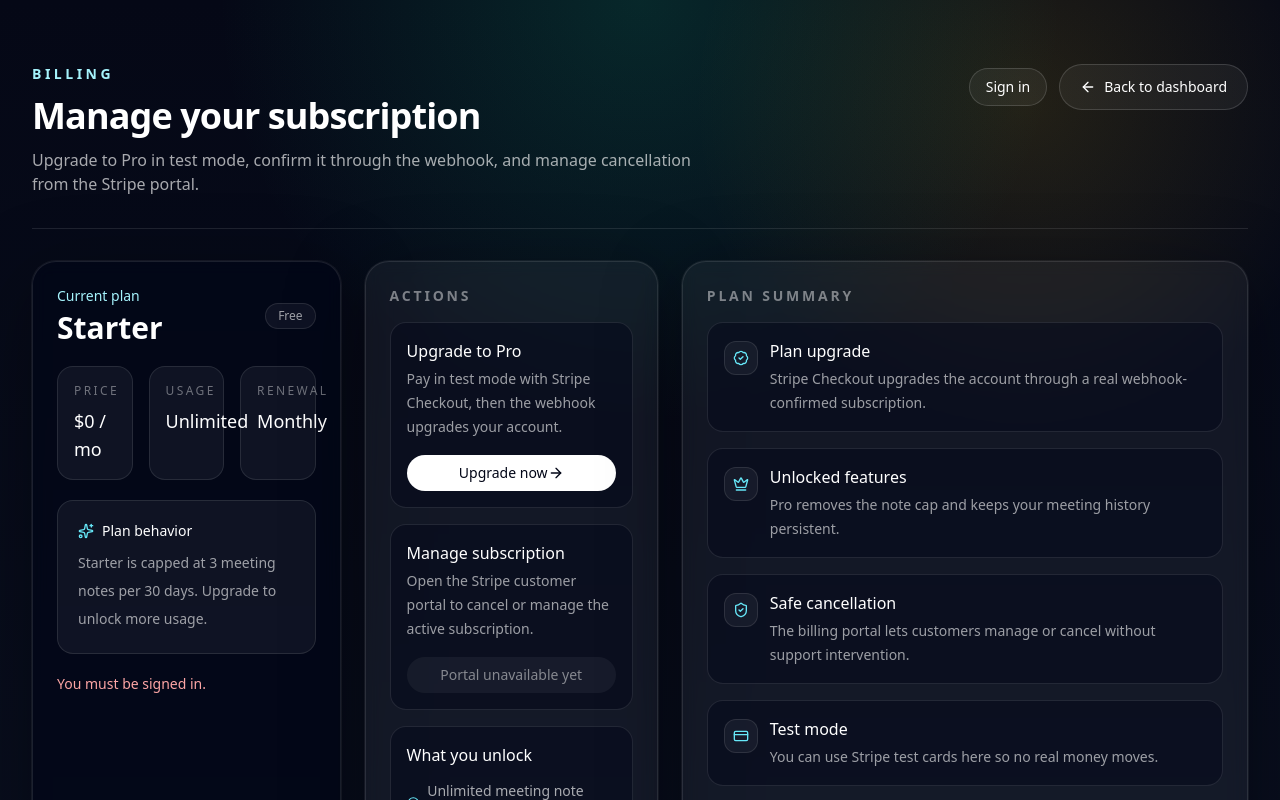
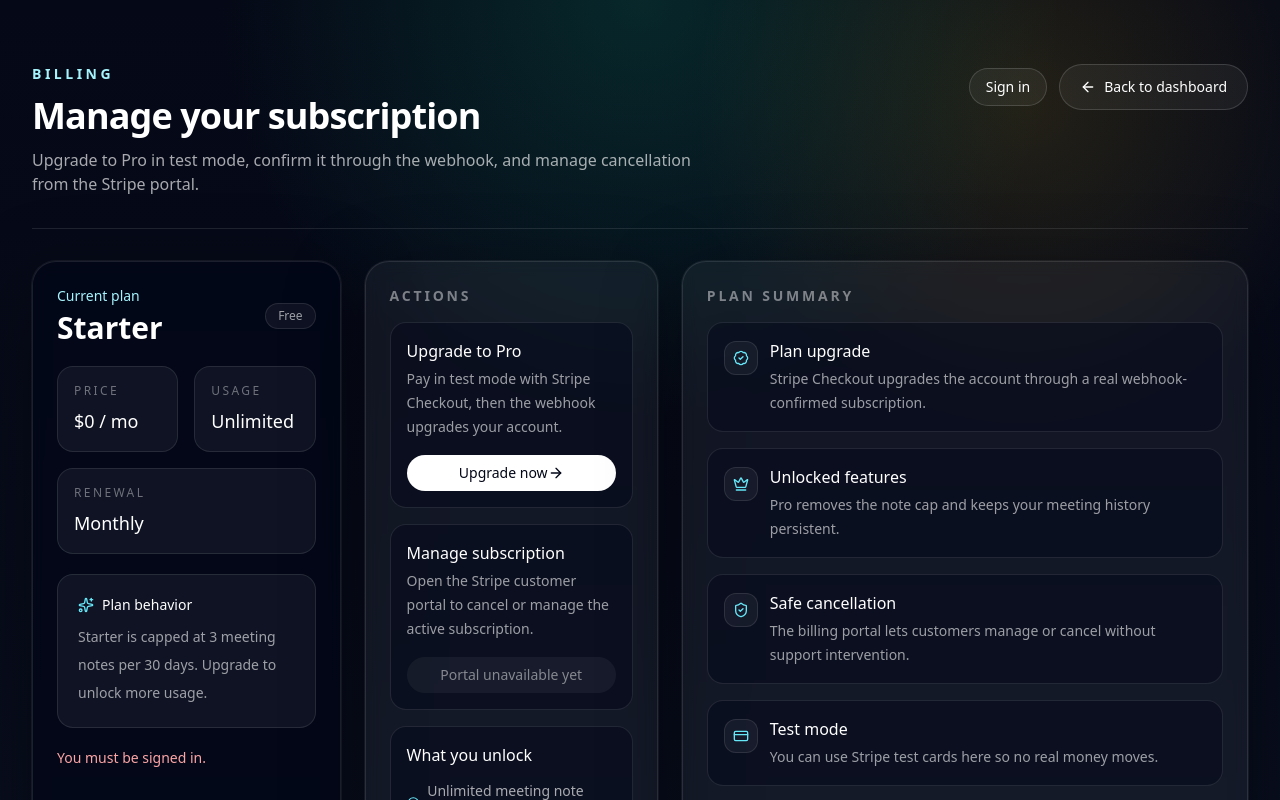
Before and after one commit to priya2001/AI-Meeting-Notes, a Next.js app: page /billing in a window 1280 px wide. Shown: the top 800 px of the page. Built offline with nearby package versions, Linux system fonts and the light colour scheme; no server answers.

Commit message:
Fix renewal metric overflow

```diff
--- a/src/components/billing-panel.tsx
+++ b/src/components/billing-panel.tsx
@@ -123,7 +123,7 @@
             </span>
           </div>
 
-          <div className="grid gap-4 sm:grid-cols-2 xl:grid-cols-3">
+          <div className="grid gap-4 sm:grid-cols-2">
             {[
               { label: "Price", value: isPro ? "$19 / mo" : "$0 / mo" },
               { label: "Usage", value: loading ? "..." : status?.usageLimit ? `${status.usageCount} / ${status.usageLimit}` : "Unlimited" },
@@ -132,11 +132,13 @@
               <div
                 key={item.label}
                 className={`min-w-0 rounded-2xl border border-white/10 bg-white/5 p-4 ${
-                  item.label === "Renewal" ? "sm:col-span-2 xl:col-span-1" : ""
+                  item.label === "Renewal" ? "sm:col-span-2" : ""
                 }`}
               >
                 <p className="text-xs uppercase tracking-[0.2em] text-white/40">{item.label}</p>
-                <p className="mt-2 text-lg font-medium text-white">{item.value}</p>
+                <p className={`mt-2 text-lg font-medium text-white ${item.label === "Renewal" ? "whitespace-nowrap" : ""}`}>
+                  {item.value}
+                </p>
               </div>
             ))}
           </div>
```
